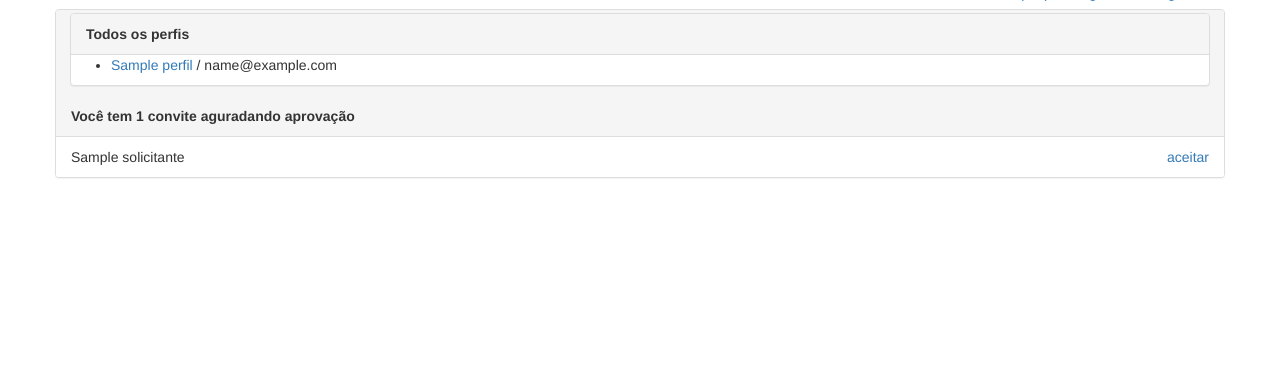
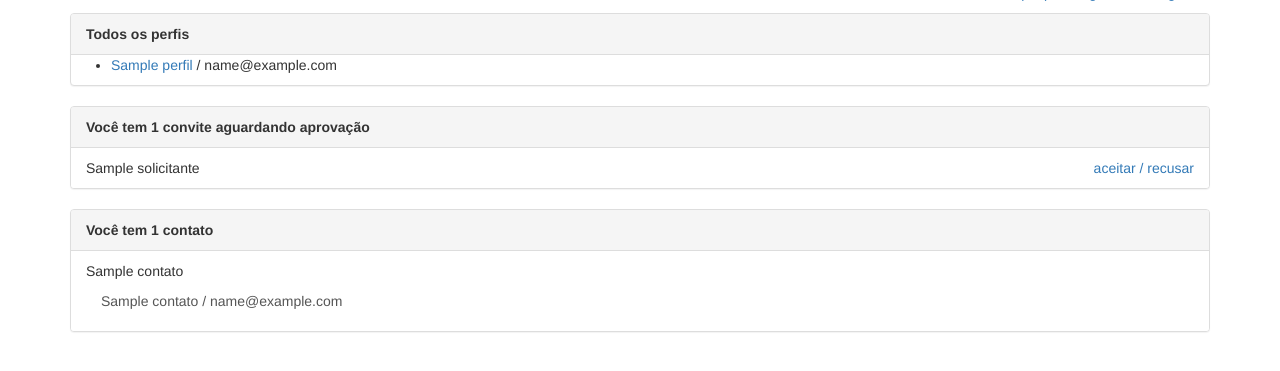
Before and after one commit to cristianacmc/RedeSocial, a Django app: template perfis/templates/index.html in a window 1280 px wide. Shown: the part 47-418 px from the top of the page. Run offline with Django 3.2, Linux system fonts and the light colour scheme; tables that the repository leaves empty hold one stand-in row (values such as "Sample post"); the template is opened without the code that fills it: values that come from a table or form of the project are taken from there, most other values are stand-ins (such as "Sample title", 1, 10 or a date in 2020); some libraries are stand-ins or nearby versions.

Commit message:
Aceitar e REcusar convites

```diff
--- a/perfis/models.py
+++ b/perfis/models.py
@@ -6,6 +6,7 @@ class Perfil(models.Model):
     email        = models.CharField(max_length=255, null=False)
     telefone     = models.CharField(max_length=20, null=False)
     nome_empresa = models.CharField(max_length=255, null=False)
+    contato      = models.ManyToManyField('self')
 
     def convidar(self, perfil_convidado):
         Convite(solicitante=self, convidado = perfil_convidado).save()
@@ -14,3 +15,11 @@ class Perfil(models.Model):
 class Convite(models.Model):
     solicitante = models.ForeignKey(Perfil, related_name='convites_feitos')
     convidado = models.ForeignKey(Perfil, related_name='convites_recebidos')
+
+    def aceitar(self):
+        self.convidado.contato.add(self.solicitante)
+        self.solicitante.contato.add(self.convidado)
+        self.delete()
+
+    def recusar(self):
+        self.delete()
--- /dev/null
+++ b/perfis/static/css/main.css
@@ -0,0 +1,12 @@
+.float-right{
+  float: right;
+
+}
+.float-left{
+  float: left;
+}
+
+.aceita-recusa {
+  display: inline-block;
+  float: right;
+}
--- a/perfis/templates/base.html
+++ b/perfis/templates/base.html
@@ -4,6 +4,7 @@
   <head>
       <meta charset="utf-8">
       <link rel="stylesheet" href="{% static "css/bootstrap.min.css" %}" />
+      <link rel="stylesheet" href="{% static "css/main.css"%}" />
       <meta name="viewport" content="width=device-width"/>
       <title>ConnectedIn</title>
   </head>
--- a/perfis/templates/index.html
+++ b/perfis/templates/index.html
@@ -10,14 +10,14 @@
       {%if perfis%}
         <ul>
             {% for perfil in perfis %}
-            <li><a href="{% url 'exibir' perfil_id=perfil.id %}">{{perfil.nome}}</a> / {{perfil.email}}</li>
+              <li><a href="{% url 'exibir' perfil.id %}">{{perfil.nome}}</a> / {{perfil.email}}</li>
             {% endfor %}
         </ul>
       {% else %}
           <p>Nenhum Perfil encontrado</p>
       {% endif %}
     </div>
-</div>
+
 
 
   <div class="panel panel-default">
@@ -25,13 +25,18 @@
         {% if total_convites %}
         <div class="panel-heading">
             <strong>Você tem {{ total_convites }}
-             convite{{total_convites|pluralize }} aguradando aprovação</strong>
+               convite{{total_convites|pluralize }} aguardando aprovação</strong>
         </div>
         <ul class="list-group">
             {% for convite in perfil_logado.convites_recebidos.all %}
-            <li class="list-group-item">{{convite.solicitante.nome}}<a href="#" class="pull-right">aceitar</a>  </li>
+                  <li class="list-group-item">{{convite.solicitante.nome}}
+                    <ul class="aceita-recusa">
+                      <a href="{% url 'aceitar' convite.id %}">aceitar / </a>
+                      <a href="{% url 'recusar' convite.id %}">recusar</a>
+                    </ul>
+                  </li>
+        </ul>
             {% endfor %}
-      </ul>
         {% else %}
           <div class="panel-body">
             <p>Nenhum convite recebido</p>
@@ -39,4 +44,28 @@
         {% endif %}
       {% endwith %}
   </div>
+
+  <div class="panel panel-default">
+      {% with total_contatos=perfil_logado.contato.count %}
+        {% if total_contatos %}
+        <div class="panel-heading">
+            <strong>Você tem {{ total_contatos }}
+               contato{{total_contatos|pluralize }}</strong>
+        </div>
+        <ul class="list-group">
+            {% for contatos in perfil_logado.contato.all %}
+              <li class="list-group-item">{{contato.nome}}
+                <a href="{% url 'exibir' contatos.id %}" class="list-group-item">{{contatos.nome}} / {{contatos.email}}</a>
+              </li>
+            {% endfor %}
+        </ul>
+        {% else %}
+          <div class="panel-body">
+            <p>Você não possui contatos no momento.</p>
+          </div>
+        {% endif %}
+      {% endwith %}
+  </div>
+  </div>
+
 {% endblock %}
--- a/perfis/urls.py
+++ b/perfis/urls.py
@@ -4,6 +4,7 @@ from . import views
 urlpatterns = patterns('',
      url(r'^$', views.index, name='index'),
      url(r'^perfis/(?P<perfil_id>\d+)$', views.exibir, name='exibir'),
-     url(r'^perfis/(?P<perfil_id>\d+)/convidar$', views.convidar, name='convidar')
-
+     url(r'^perfis/(?P<perfil_id>\d+)/convidar$', views.convidar, name='convidar'),
+     url(r'^convite/(?P<convite_id>\d+)/aceitar$', views.aceitar, name='aceitar'),
+     url(r'^convite/(?P<convite_id>\d+)/recusar$', views.recusar, name='recusar')
 )
```
Also changed, not shown: perfis/templates/perfil.html (+12 -8 lines), perfis/views.py (+15 -2 lines), perfis/migrations/0003_perfil_contato.py (added). Lines whose indentation alone changed are shown as unchanged.
